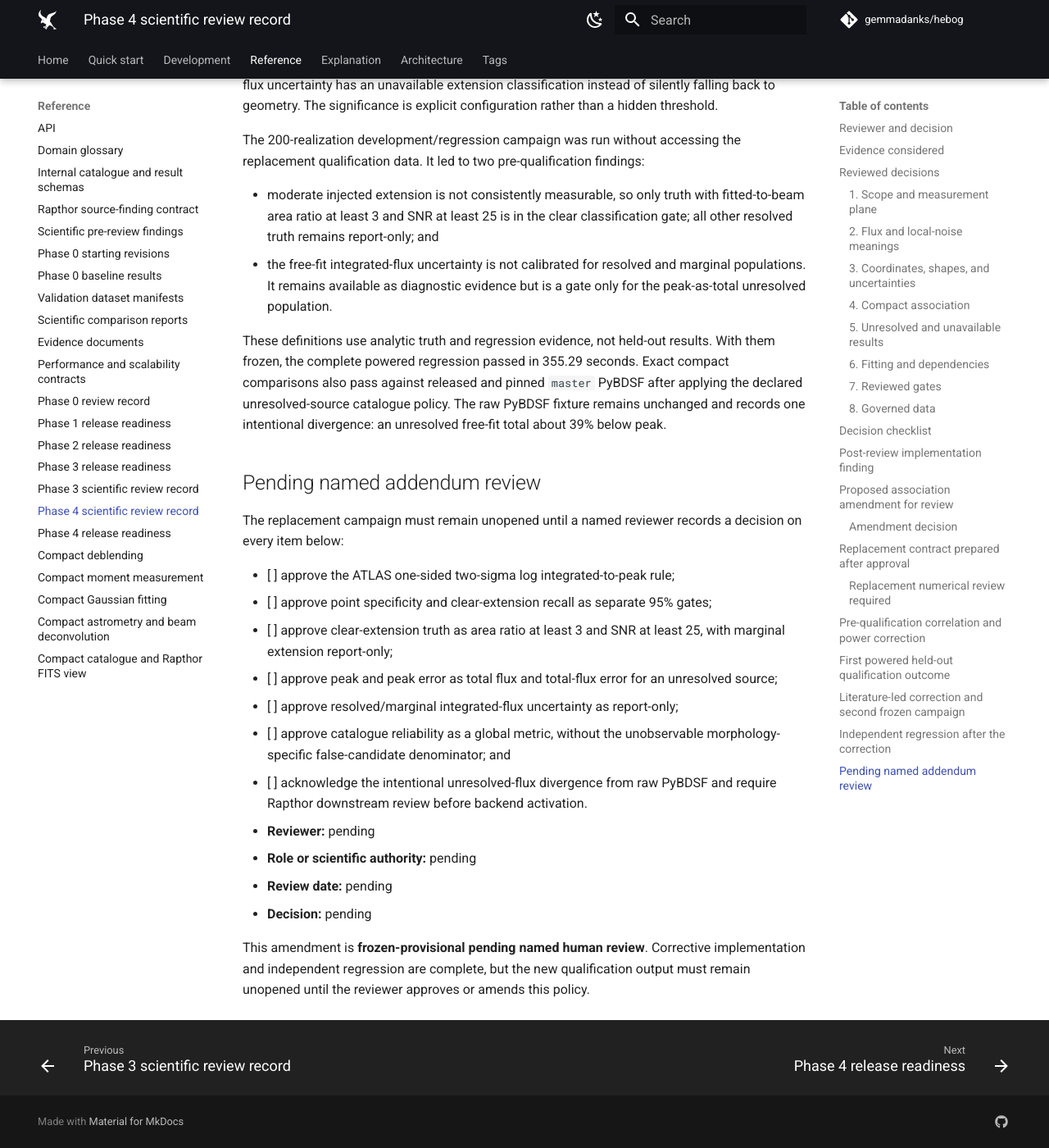
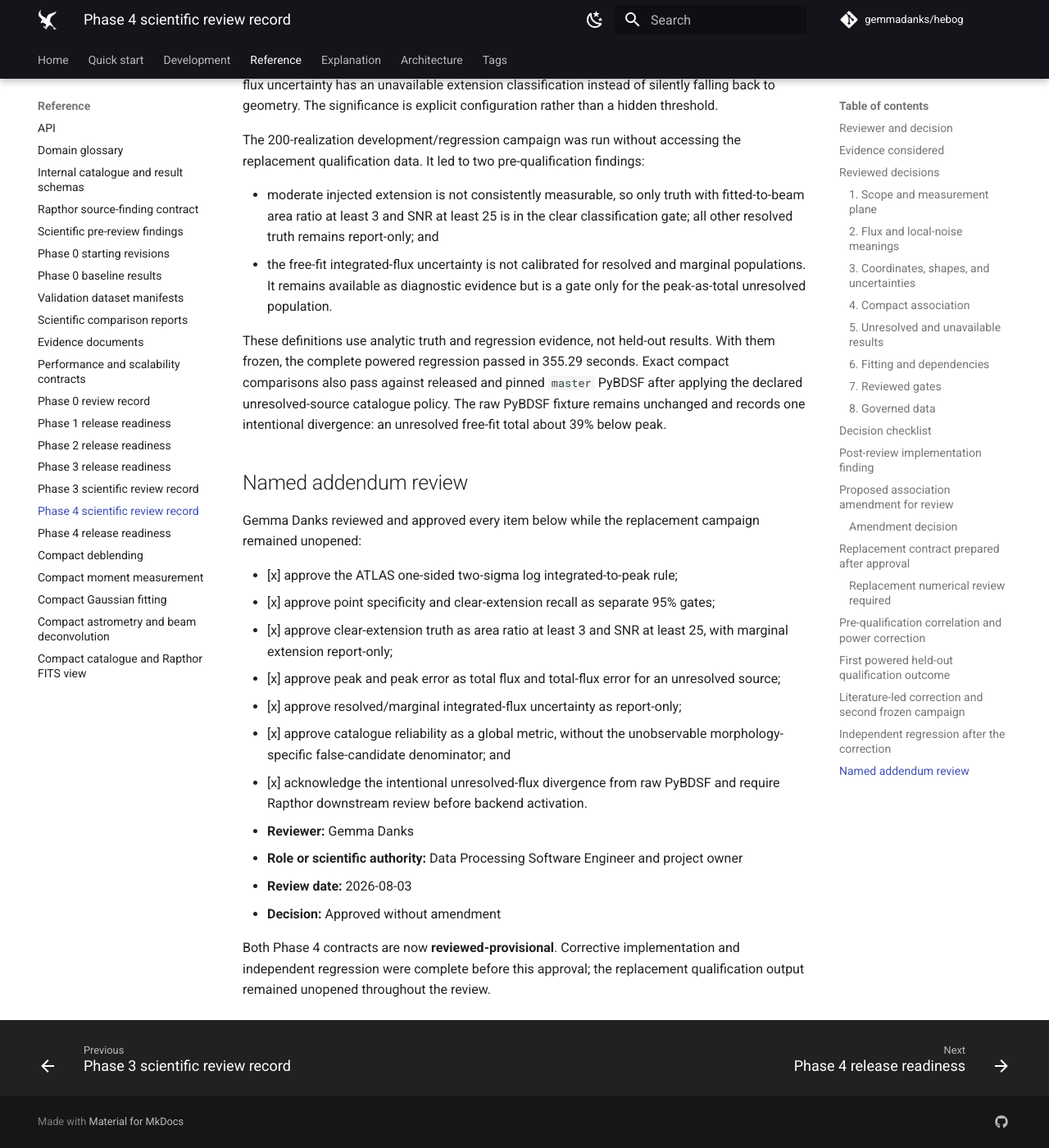
Before and after one commit to gemmadanks/hebog, an MkDocs documentation site: the page built from docs/reference/phase-4-review-record.md, in a window 1280 px wide and 1400 px high, scrolled down 12589 px. Shown: the whole window at 82% size. Built offline with MkDocs 1.6.1 and Material for MkDocs 9.7.7, drawn with Linux system fonts in a browser that asks for light colours; comment, search, counter and statistics services are not loaded; some of the changed text lies outside the part shown.

Commit message:
docs: approve Phase 4 extension policy
Record Gemma Danks's named approval of the literature-led extension and unresolved-flux addendum. Promote both Phase 4 contracts to reviewed-provisional while preserving the unopened replacement qualification boundary.

Validated with just check, strict documentation build, and all pre-commit hooks. No qualification result was generated or inspected before this commit.

```diff
--- a/docs/reference/phase-4-review-record.md
+++ b/docs/reference/phase-4-review-record.md
@@ -2,9 +2,9 @@
 
 This record captures the original named review of Phase 4 compact measurement
 semantics, the first held-out failure, and the subsequent literature-led
-correction. The original decisions remain approved. The post-failure extension
-and unresolved-flux addendum is frozen but still requires a second named review
-before the replacement unseen campaign may be opened.
+correction. The original decisions remain approved. Gemma Danks approved the
+post-failure extension and unresolved-flux addendum on 2026-08-03 while the
+replacement unseen campaign remained unopened.
 
 ## Reviewer and decision
 
@@ -561,30 +561,30 @@ seconds. Exact compact comparisons also pass against released and pinned
 The raw PyBDSF fixture remains unchanged and records one intentional
 divergence: an unresolved free-fit total about 39% below peak.
 
-## Pending named addendum review
+## Named addendum review
 
-The replacement campaign must remain unopened until a named reviewer records a
-decision on every item below:
+Gemma Danks reviewed and approved every item below while the replacement
+campaign remained unopened:
 
-- [ ] approve the ATLAS one-sided two-sigma log integrated-to-peak rule;
-- [ ] approve point specificity and clear-extension recall as separate 95%
+- [x] approve the ATLAS one-sided two-sigma log integrated-to-peak rule;
+- [x] approve point specificity and clear-extension recall as separate 95%
       gates;
-- [ ] approve clear-extension truth as area ratio at least 3 and SNR at least
+- [x] approve clear-extension truth as area ratio at least 3 and SNR at least
       25, with marginal extension report-only;
-- [ ] approve peak and peak error as total flux and total-flux error for an
+- [x] approve peak and peak error as total flux and total-flux error for an
       unresolved source;
-- [ ] approve resolved/marginal integrated-flux uncertainty as report-only;
-- [ ] approve catalogue reliability as a global metric, without the
+- [x] approve resolved/marginal integrated-flux uncertainty as report-only;
+- [x] approve catalogue reliability as a global metric, without the
       unobservable morphology-specific false-candidate denominator; and
-- [ ] acknowledge the intentional unresolved-flux divergence from raw PyBDSF
+- [x] acknowledge the intentional unresolved-flux divergence from raw PyBDSF
       and require Rapthor downstream review before backend activation.
 
-- **Reviewer:** pending
-- **Role or scientific authority:** pending
-- **Review date:** pending
-- **Decision:** pending
+- **Reviewer:** Gemma Danks
+- **Role or scientific authority:** Data Processing Software Engineer and
+  project owner
+- **Review date:** 2026-08-03
+- **Decision:** Approved without amendment
 
-This amendment is **frozen-provisional pending named human review**. Corrective
-implementation and independent regression are complete, but the new
-qualification output must remain unopened until the reviewer approves or
-amends this policy.
+Both Phase 4 contracts are now **reviewed-provisional**. Corrective
+implementation and independent regression were complete before this approval;
+the replacement qualification output remained unopened throughout the review.
```
Also changed, not shown: LOG.md (+22 -0 lines), README.md (+5 -6 lines), docs/reference/phase-4-release-readiness.md (+3 -3 lines), plans/source-finder-implementation.md (+6 -4 lines), 3 other files.
